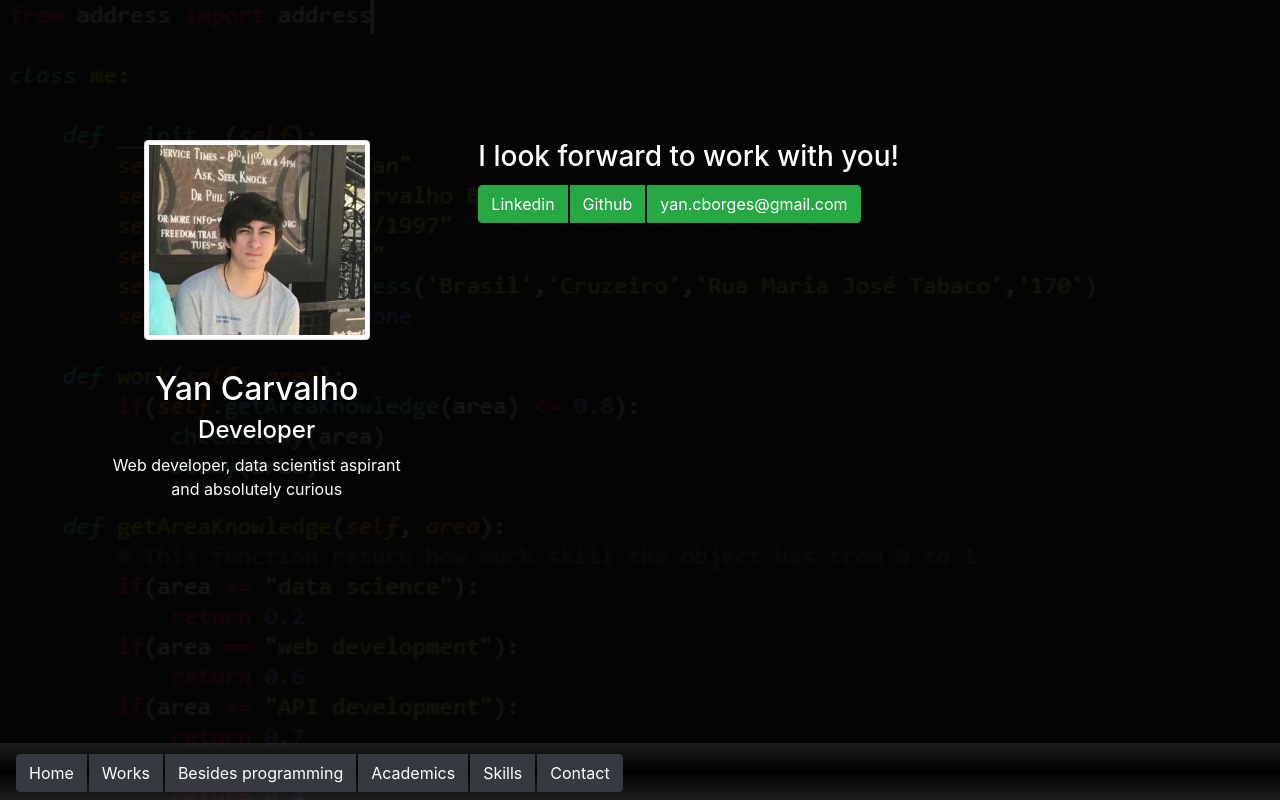
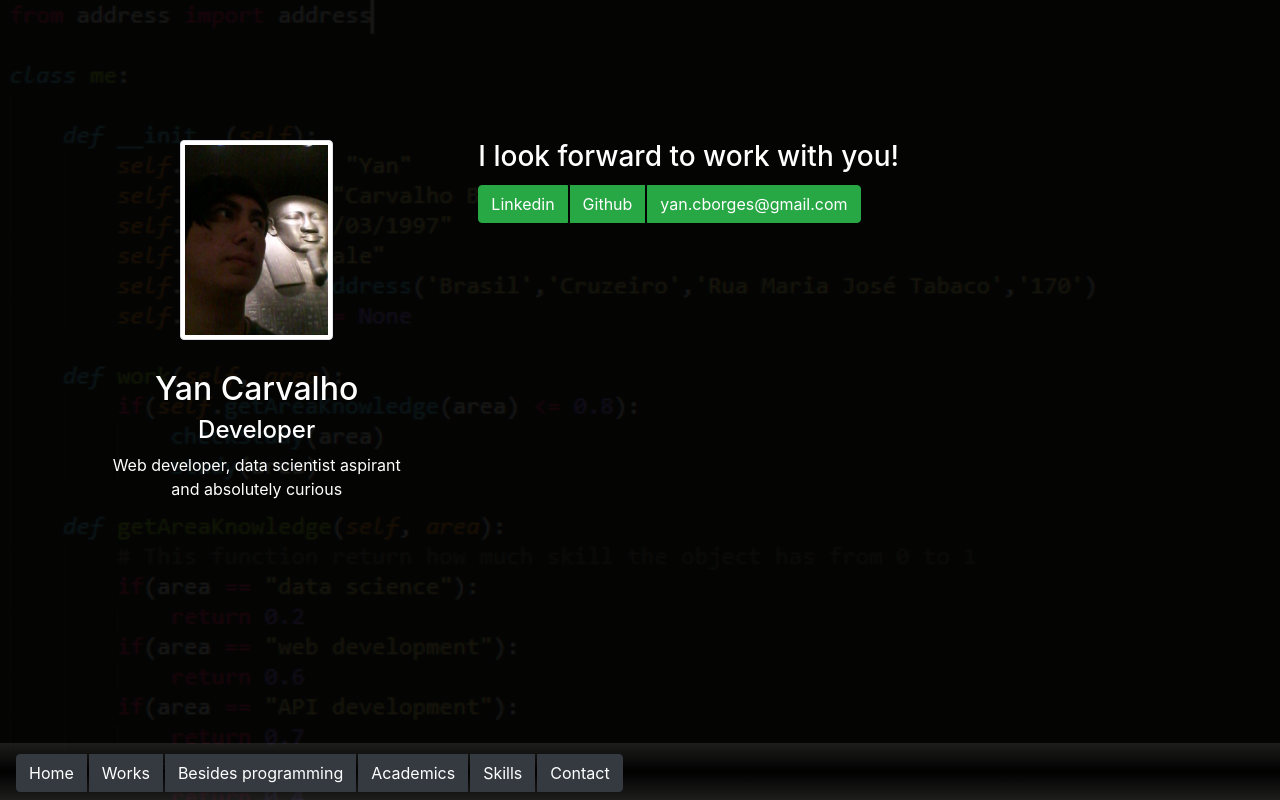
Before and after one commit to yancborges/Portfolio, a Flask app: page /contact in a window 1280 px wide. Run offline with Flask 2, Linux system fonts and the light colour scheme; some libraries are stand-ins or nearby versions.

```diff
--- a/templates/layout.html
+++ b/templates/layout.html
@@ -10,7 +10,7 @@
 	<div class="code-background bar" id="bar">
 		<div class="row block" id="content">
 			<div class="col-lg-4 .col-md-1 text-center">
-				<img src="../static/img/me2.jpg" class="img-fluid img-thumbnail profile" alt="...">
+				<img src="../static/img/me.jpg" class="img-fluid img-thumbnail profile" alt="...">
 				<h2>Yan Carvalho</h2>
 				<h4>Developer</h4>
 				<p>
```
Also changed, not shown: static/img/me2.jpg (deleted).
